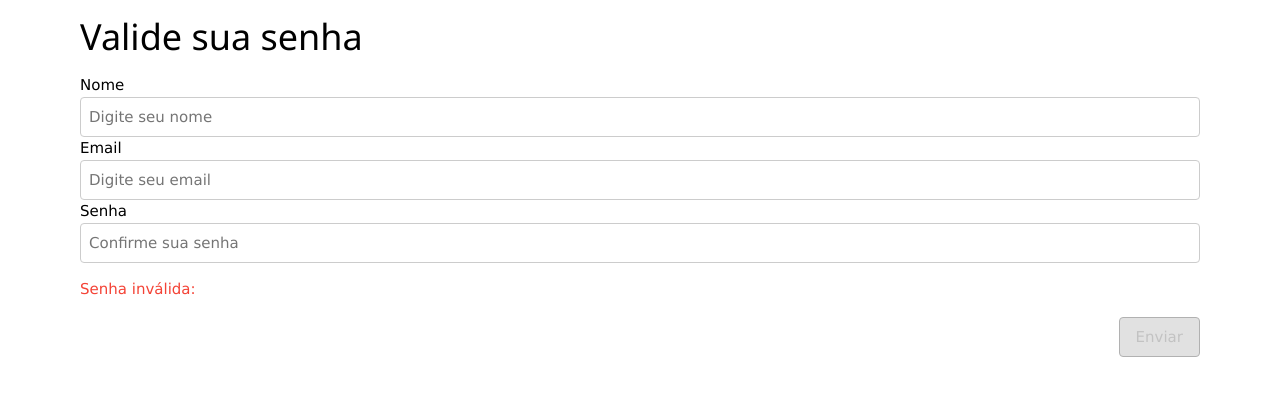
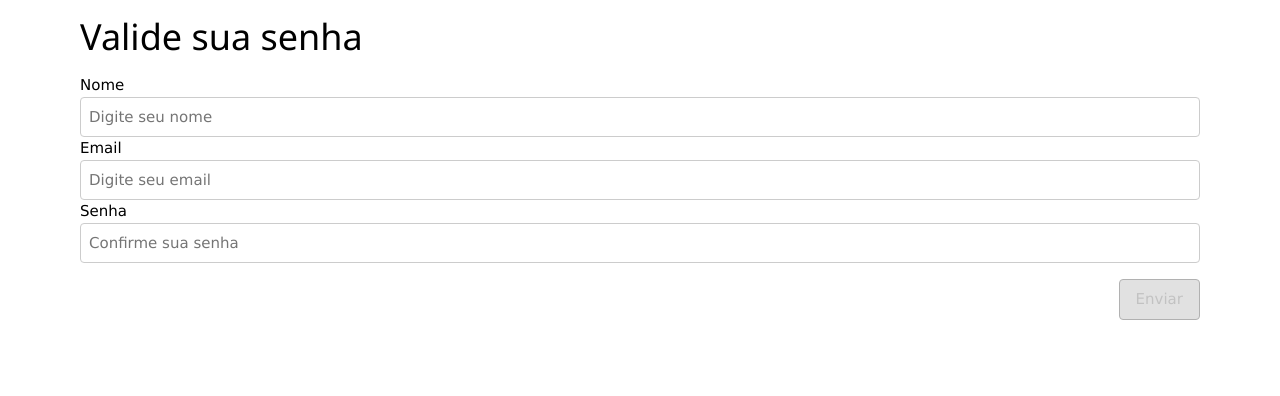
Before and after one commit to sadinho/form-validation, a React (Create React App) app in the folder simplesformulario/: page / in a window 1280 px wide. Shown: the top 396 px of the page. Built offline with nearby package versions, Linux system fonts and the light colour scheme.

Commit message:
ajuste re randerização

```diff
--- a/simplesformulario/src/components/FormLogin/index.js
+++ b/simplesformulario/src/components/FormLogin/index.js
@@ -106,10 +106,22 @@ export const Formulario = () => {
             </div>
             {
               !habilitarBotao &&
+              mensagem1 &&
               <div className='w3-left-align'>
                 <p className='w3-text-red'>
                   <span className='w3-text-red'>
                     Senha inválida:
+                  </span>
+                  <br />
+                </p>
+              </div>
+            }
+            {
+              habilitarBotao &&
+              <div className='w3-left-align'>
+                <p className='w3-text-green'>
+                  <span className='w3-text-green'>
+                    Senha válida:
                   </span>
                   <br />
                 </p>
```
